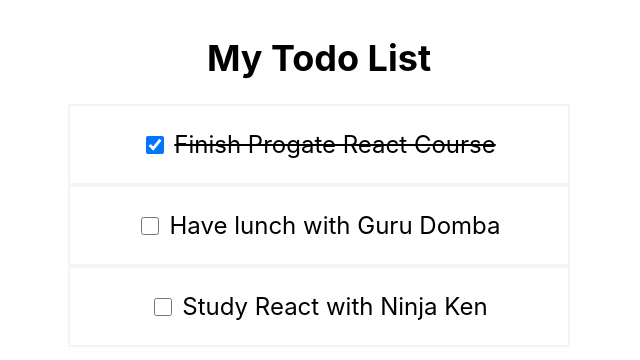
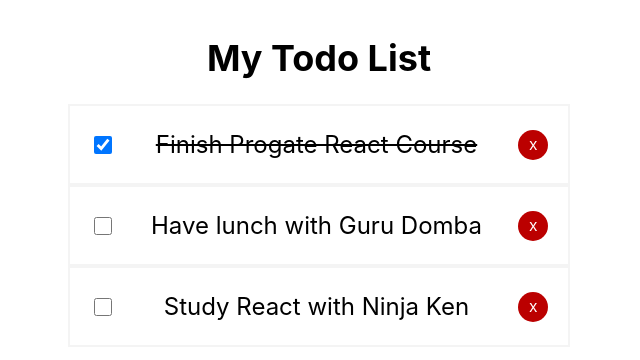
Before and after one commit to nurulaamalia/progate-react-todo-app-test, a React (Create React App) app in the folder todo-app/: page / in a window 1280 px wide. Shown: the top 360 px of the page, without its empty margins (321-961 px from the left). Built offline with nearby package versions, Linux system fonts and the light colour scheme.

Commit message:
Develop delete todo feature

```diff
--- a/todo-app/src/App.js
+++ b/todo-app/src/App.js
@@ -18,10 +18,19 @@
     setTodos(updatedTodos);
   };
 
+  const deleteTodo = (todoId) => {
+    const updatedTodos = todos.filter((todo) => todo.id !== todoId);
+    setTodos(updatedTodos);
+  };
+
   return (
     <div style={{ textAlign: "center", padding: "12px" }}>
       <h1 style={{ fontSize: "36px" }}>My Todo List</h1>
-      <Todos todos={todos} toggleCompleted={toggleCompleted} />
+      <Todos
+        todos={todos}
+        toggleCompleted={toggleCompleted}
+        deleteTodo={deleteTodo}
+      />
     </div>
   );
 }
--- a/todo-app/src/components/TodoItem.js
+++ b/todo-app/src/components/TodoItem.js
@@ -1,6 +1,6 @@
 import React from "react";
 
-const TodoItem = ({ todo, toggleCompleted }) => {
+const TodoItem = ({ todo, toggleCompleted, deleteTodo }) => {
   const getTodoTitleStyle = () => {
     return { textDecoration: todo.completed ? "line-through" : "none" };
   };
@@ -14,6 +14,9 @@
         onChange={() => toggleCompleted(todo.id)}
       />
       <p style={getTodoTitleStyle()}>{todo.title}</p>
+      <button style={styles.button} onClick={() => deleteTodo(todo.id)}>
+        x
+      </button>
     </div>
   );
 };
@@ -23,13 +26,23 @@
     border: "2px solid #f4f4f4",
     fontSize: "24px",
     display: "flex",
-    justifyContent: "center",
+    justifyContent: "space-between",
     alignItems: "center",
+    padding: "0 20px",
   },
   checkbox: {
-    marginRight: "10px",
     height: "18px",
     width: "18px",
+  },
+  button: {
+    backgroundColor: "#BB0000",
+    color: "#fff",
+    height: "30px",
+    width: "30px",
+    borderRadius: "100%",
+    border: "none",
+    cursor: "pointer",
+    fontSize: "16px",
   },
 };
 
--- a/todo-app/src/components/Todos.js
+++ b/todo-app/src/components/Todos.js
@@ -1,11 +1,16 @@
 import React from "react";
 import TodoItem from "./TodoItem";
 
-const Todos = ({ todos, toggleCompleted }) => {
+const Todos = ({ todos, toggleCompleted, deleteTodo }) => {
   return (
     <div style={styles.container}>
       {todos.map((todo) => (
-        <TodoItem key={todo.id} todo={todo} toggleCompleted={toggleCompleted} />
+        <TodoItem
+          key={todo.id}
+          todo={todo}
+          toggleCompleted={toggleCompleted}
+          deleteTodo={deleteTodo}
+        />
       ))}
     </div>
   );
```
